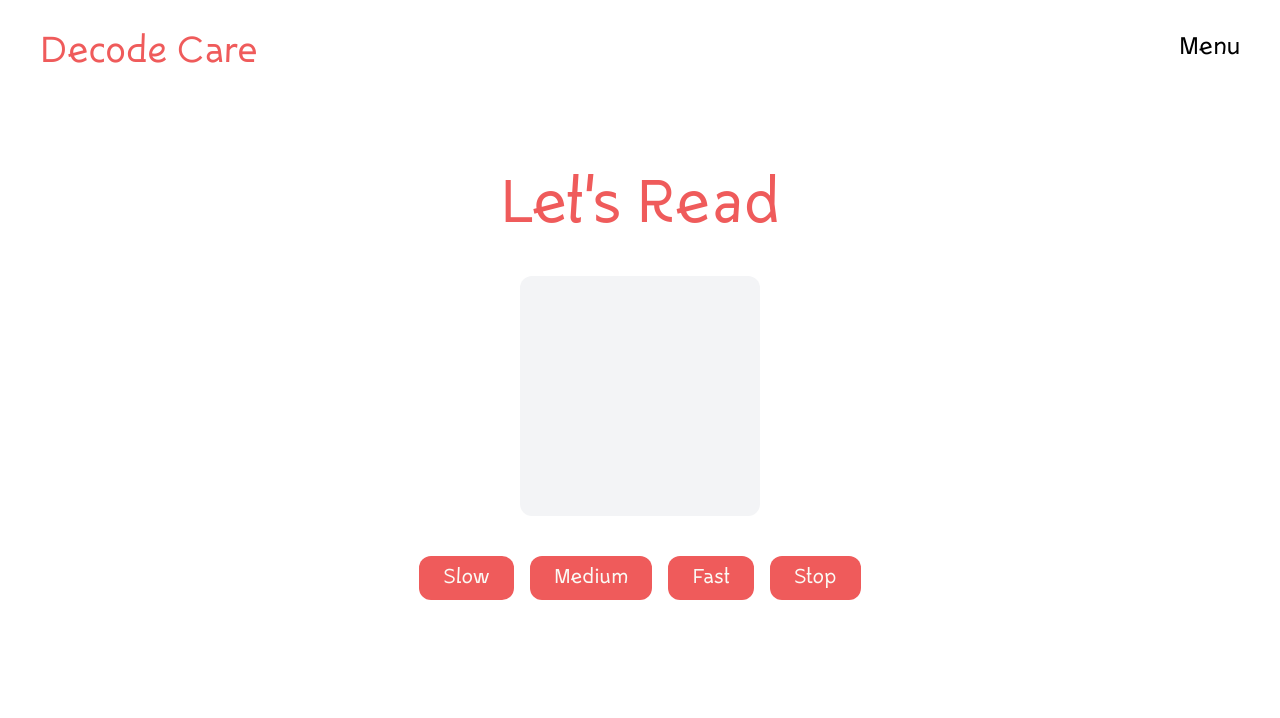
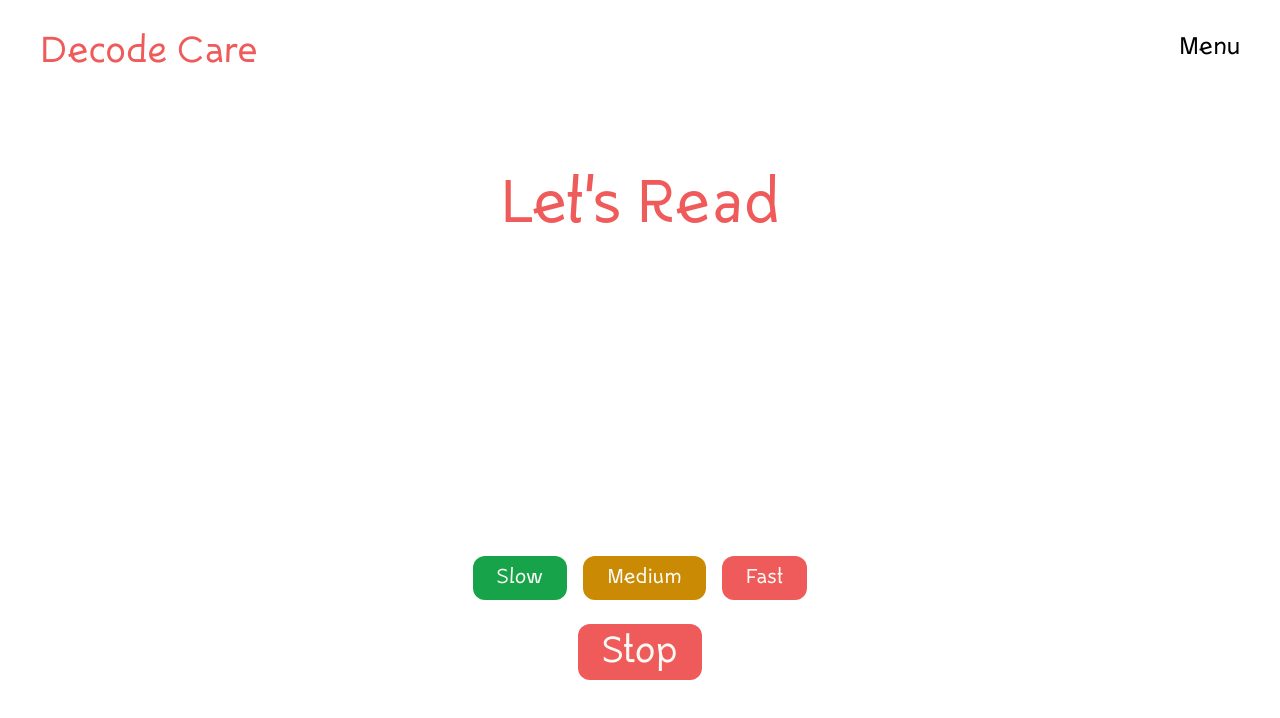
Before and after one commit to ghpaterson/literacy-capps, a Next.js app: page /HighFrequency in a window 1280 px wide. Shown: the top 718 px of the page. Built offline with nearby package versions, Linux system fonts and the light colour scheme.

Commit message:
updated to make smaller components and pass them to HighFrequency.js

```diff
--- a/app/HighFrequency/page.js
+++ b/app/HighFrequency/page.js
@@ -1,6 +1,8 @@
 "use client";
 
 import NavBar from "@/components/navbar";
+import WordDisplay from "@/components/wordDisplay";
+import CycleControl from "@/components/cycleControl";
 import { useState, useRef } from "react";
 
 export default function HighFrequency() {
@@ -32,47 +34,13 @@ export default function HighFrequency() {
           </h1>
         </div>
         <div className="flex justify-center gap-4 lg:gap-14 my-10 px-2 font-comic">
-          <div className=" flex justify-center items-center rounded-xl h-40 w-40 lg:h-60 lg:w-60 bg-gray-100 text-gray-900 text-6xl hover:cursor-pointer">
-            {highFrequencyWord}
-          </div>
+          <WordDisplay highFrequencyWord={highFrequencyWord} />
         </div>
-      </div>
-      <div className="flex justify-center gap-4 ">
-        <button
-          onClick={() => {
-            stopCycle();
-            startCycle(3000);
-          }}
-          className="bg-bittersweet font-inconstant text-bone text-xl py-2 px-6 rounded-xl"
-        >
-          Slow
-        </button>
-        <button
-          onClick={() => {
-            stopCycle();
-            startCycle(2000);
-          }}
-          className="bg-bittersweet font-inconstant text-bone text-xl py-2 px-6 rounded-xl"
-        >
-          Medium
-        </button>
-        <button
-          onClick={() => {
-            stopCycle();
-            startCycle(1000);
-          }}
-          className="bg-bittersweet font-inconstant text-bone text-xl py-2 px-6 rounded-xl"
-        >
-          Fast
-        </button>
-        <button
-          onClick={() => {
-            stopCycle();
-          }}
-          className="bg-bittersweet font-inconstant text-bone text-xl py-2 px-6 rounded-xl"
-        >
-          Stop
-        </button>
+        <CycleControl
+          startCycle={startCycle}
+          stopCycle={stopCycle}
+          highFrequencyWord={highFrequencyWord}
+        />
       </div>
     </main>
   );
--- /dev/null
+++ b/components/cycleControl.js
@@ -0,0 +1,47 @@
+import React from "react";
+
+export default function CycleControl({ stopCycle, startCycle }) {
+  return (
+    <>
+      <div className="flex justify-center gap-4 ">
+        <button
+          onClick={() => {
+            stopCycle();
+            startCycle(3000);
+          }}
+          className="bg-green-600 font-inconstant text-bone text-xl py-2 px-6 rounded-xl"
+        >
+          Slow
+        </button>
+        <button
+          onClick={() => {
+            stopCycle();
+            startCycle(2000);
+          }}
+          className="bg-yellow-600 font-inconstant text-bone text-xl py-2 px-6 rounded-xl"
+        >
+          Medium
+        </button>
+        <button
+          onClick={() => {
+            stopCycle();
+            startCycle(1000);
+          }}
+          className="bg-bittersweet font-inconstant text-bone text-xl py-2 px-6 rounded-xl"
+        >
+          Fast
+        </button>
+      </div>
+      <div className="flex justify-center my-6">
+        <button
+          onClick={() => {
+            stopCycle();
+          }}
+          className="bg-bittersweet font-inconstant text-bone text-4xl py-2 px-6 rounded-xl"
+        >
+          Stop
+        </button>
+      </div>
+    </>
+  );
+}
--- /dev/null
+++ b/components/wordDisplay.js
@@ -0,0 +1,9 @@
+import React from "react";
+
+export default function WordDisplay({ highFrequencyWord }) {
+  return (
+    <div className=" flex justify-center items-center rounded-xl h-40 w-40 lg:h-60 lg:w-60  text-gray-900 text-6xl hover:cursor-pointer">
+      {highFrequencyWord}
+    </div>
+  );
+}
```
